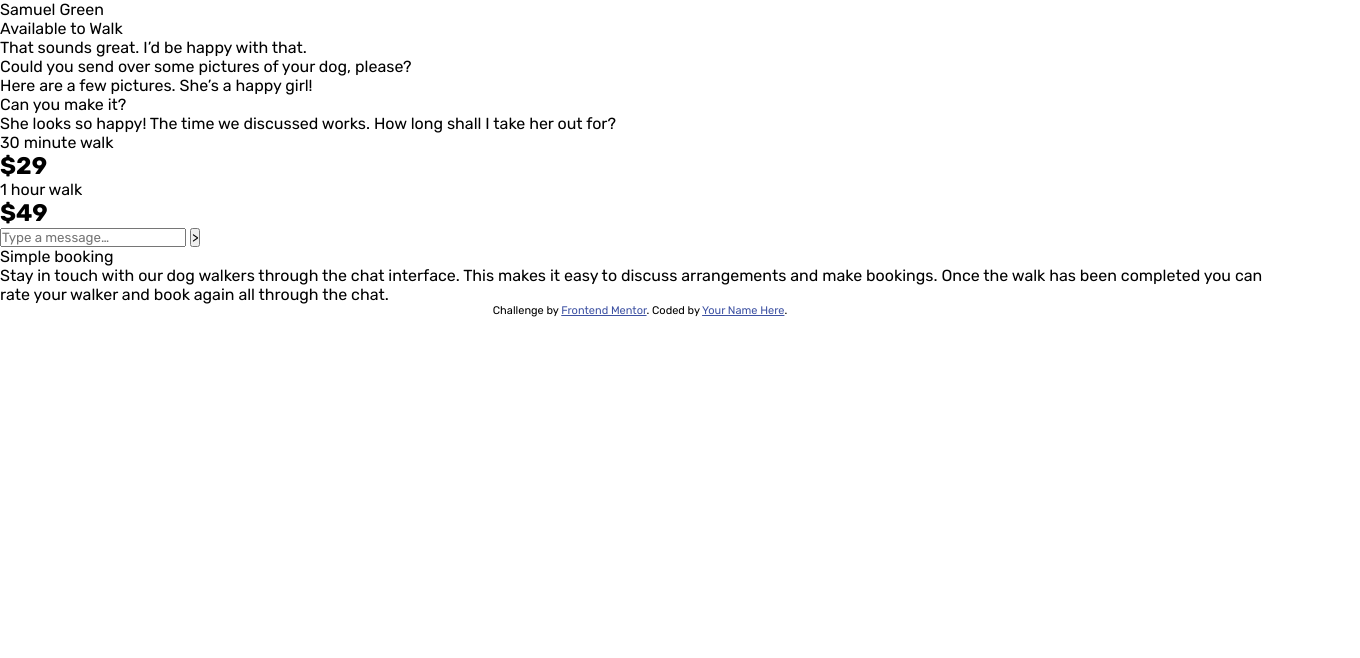
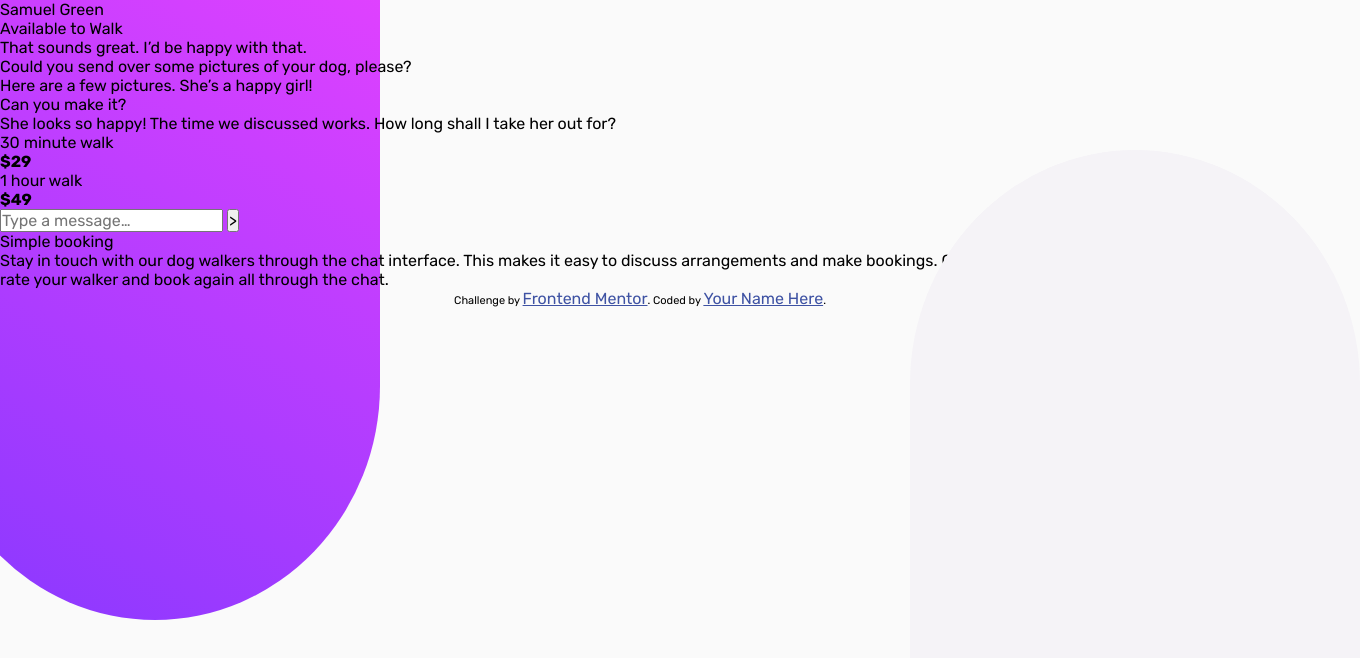
Before and after one commit to chalobonDen/chat-app-css-illustration-master, a plain HTML site: page index.html in a window 1280 px wide. Shown: the whole page, 1360 px wide, since content can reach past the window. Drawn offline with Linux system fonts and the light colour scheme.

Commit message:
add background

```diff
--- a/index.html
+++ b/index.html
@@ -32,6 +32,9 @@
     </style>
   </head>
   <body>
+    <div class="bg-blue"></div>
+    <div class="bg-gray"></div>
+
     <div class="mobile">
       <header>
         <div class="username">Samuel Green</div>
--- a/styles.css
+++ b/styles.css
@@ -3,4 +3,34 @@
   margin: 0;
   box-sizing: border-box;
   font-family: 'Rubik', sans-serif;
+  font-size: 16px;
 }
+body {
+  background: #fafafa;
+
+  position: relative;
+}
+.bg-blue {
+  background: linear-gradient(210deg, hsl(293, 100%, 63%), hsl(264, 100%, 61%));
+  position: absolute;
+  top: -100px;
+  left: -70px;
+  width: 450px;
+  height: 90vh;
+
+  border-bottom-left-radius: 250px 260px;
+  border-bottom-right-radius: 250px 260px;
+
+  z-index: -99;
+}
+.bg-gray {
+  background: hsl(270, 20%, 96%);
+  position: absolute;
+  top: 150px;
+  right: -80px;
+  width: 450px;
+  height: 90vh;
+
+  border-top-left-radius: 250px 260px;
+  border-top-right-radius: 250px 260px;
+}
```
